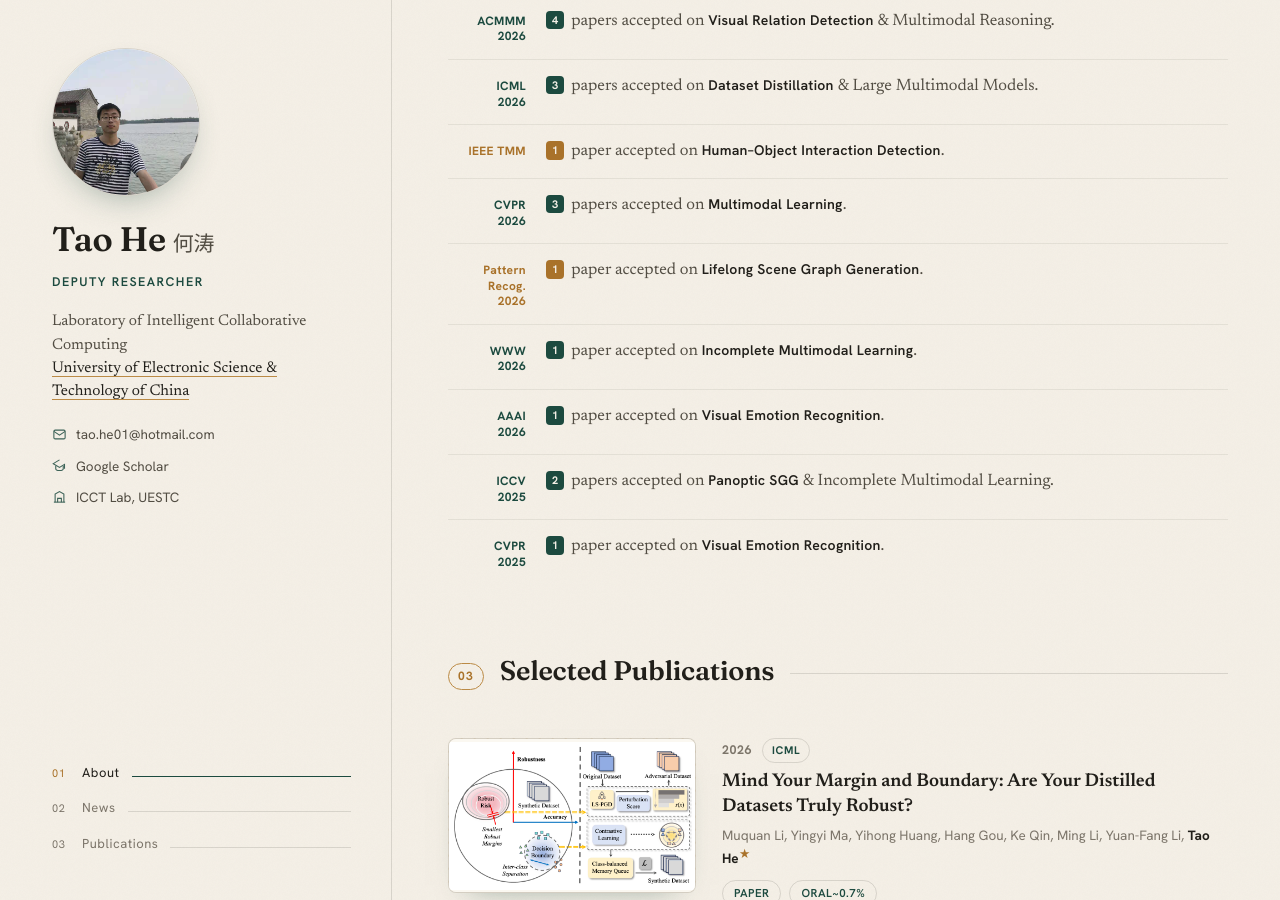
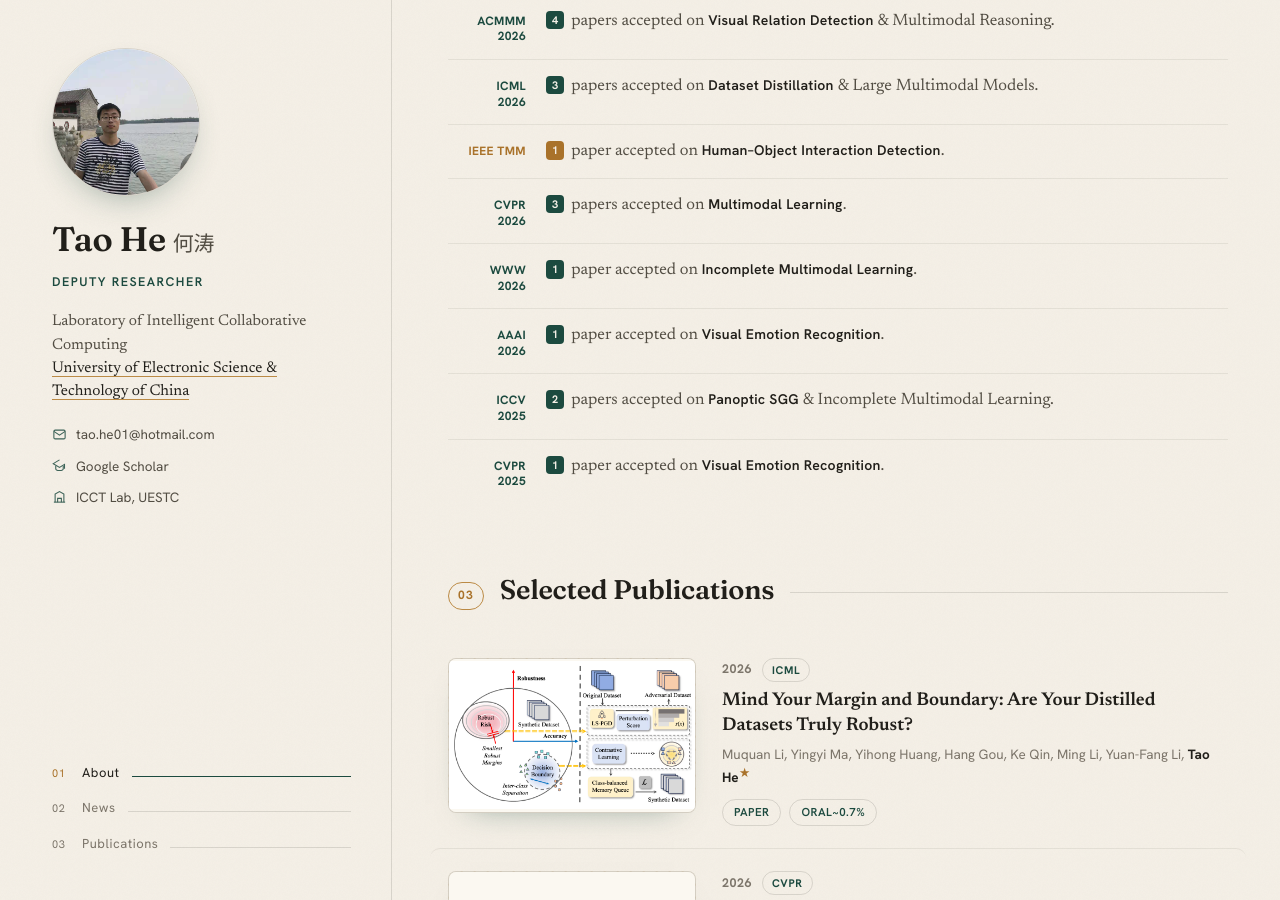
Before and after one commit to ht014/ht014.github.io, a Jekyll site: the page built from index.html, in a window 1280 px wide and 900 px high, scrolled down 828 px. Built offline with Jekyll 4.4.1, drawn with Linux system fonts in a browser that asks for light colours.

Commit message:
Update news.json

```diff
--- a/_data/news.json
+++ b/_data/news.json
@@ -28,13 +28,6 @@
     "text": "papers accepted on <b>Multimodal Learning</b>."
   },
   {
-    "venue": "Pattern Recog.",
-    "year": "2026",
-    "count": 1,
-    "type": "jour",
-    "text": "paper accepted on <b>Lifelong Scene Graph Generation</b>."
-  },
-  {
     "venue": "WWW",
     "year": "2026",
     "count": 1,
```
